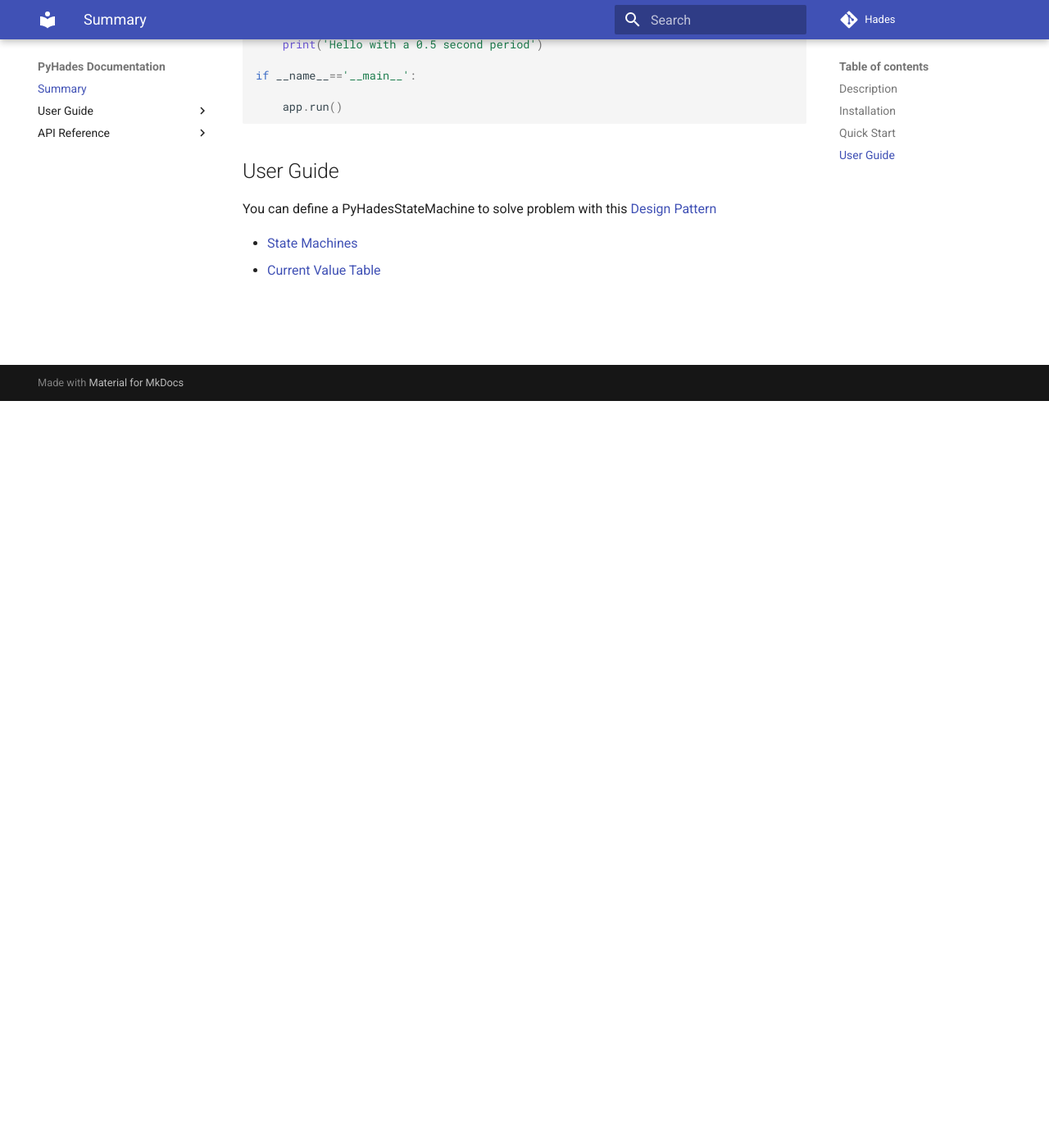
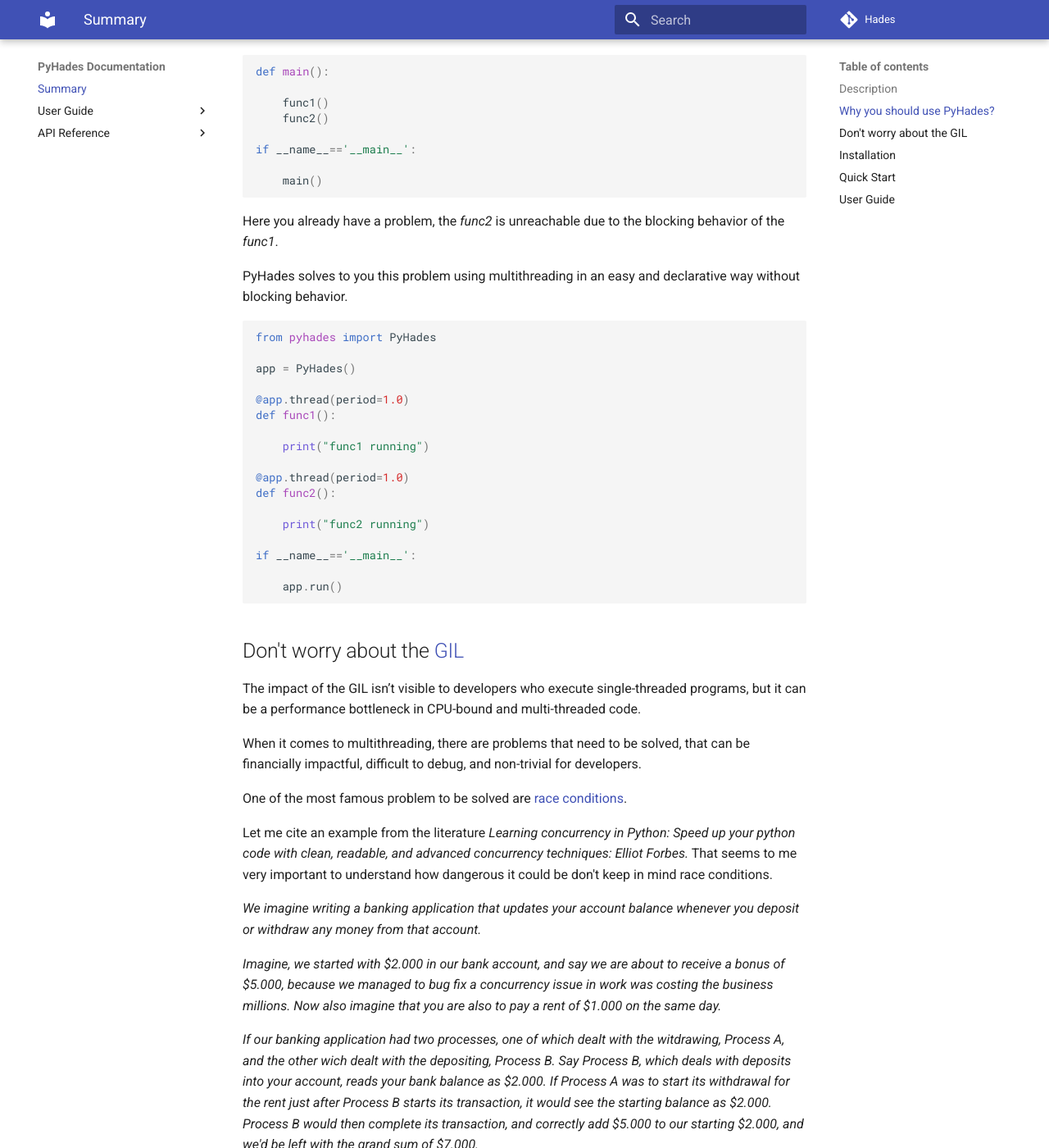
Before and after one commit to know-ai/hades, an MkDocs documentation site: the page built from docs/index.md, in a window 1280 px wide and 1400 px high, scrolled down 911 px. Shown: the whole window at 82% size. Built offline with MkDocs 1.6.1 and Material for MkDocs 9.7.7, drawn with Linux system fonts in a browser that asks for light colours; comment, search, counter and statistics services are not loaded; some of the changed text lies outside the part shown.

Commit message:
Upgrading documentation

````diff
--- a/docs/index.md
+++ b/docs/index.md
@@ -7,6 +7,94 @@
 Situations where the finite state machine design pattern is recommended, PyHades offers a declarative way to solve such a problem.
 
 You can use PyHades for small, medium or even large projects, regardless of the type of application, that is, web, desktop, cloud, embedded development, among others.
+
+## Why you should use PyHades?
+
+Imagine that you have 2 functions that you want to run like [daemons](https://en.wikipedia.org/wiki/Daemon_(computing))
+
+```python
+import time
+
+def func1():
+
+    while True:
+
+        print("func1 running")
+        time.sleep(1)
+
+def func2():
+
+    while True:
+
+        print("func2 running")
+        time.sleep(1)
+```
+
+You run these functions when run a main function.
+
+```python
+def main():
+
+    func1()
+    func2()
+
+if __name__=='__main__':
+
+    main()
+```
+
+Here you already have a problem, the *func2* is unreachable due to the blocking behavior of the *func1*.
+
+PyHades solves to you this problem using multithreading in an easy and declarative way without blocking behavior.
+
+```python
+from pyhades import PyHades
+
+app = PyHades()
+
+@app.thread(period=1.0)
+def func1():
+
+    print("func1 running")
+
+@app.thread(period=1.0)
+def func2():
+
+    print("func2 running")
+
+if __name__=='__main__':
+
+    app.run()
+```
+
+## Don't worry about the [GIL](https://realpython.com/python-gil/#:~:text=The%20Python%20Global%20Interpreter%20Lock%20or%20GIL%2C%20in%20simple%20words,at%20any%20point%20in%20time.)
+
+The impact of the GIL isn’t visible to developers who execute single-threaded programs, but it can be a performance bottleneck in CPU-bound and multi-threaded code.
+
+When it comes to multithreading, there are problems that need to be solved, that can be financially impactful, difficult to debug, and non-trivial for developers.
+
+One of the most famous problem to be solved are [race conditions](https://stackoverflow.com/questions/34510/what-is-a-race-condition).
+
+Let me cite an example from the literature *Learning concurrency in Python: Speed up your python code with clean, readable, and advanced concurrency techniques: Elliot Forbes.* That seems to me very important to understand how dangerous it could be
+don't keep in mind race conditions.
+
+*We imagine writing a banking application that updates your account balance whenever you deposit or withdraw any money from that account.*
+
+*Imagine, we started with $2.000 in our bank account, and say we are about to receive a bonus of $5.000, because we managed to bug fix a concurrency issue in work was costing the business millions. Now also imagine that you are also to pay a rent of $1.000 on the same day.*
+
+*If our banking application had two processes, one of which dealt with the witdrawing, Process A, and the other wich dealt with the depositing, Process B. Say Process B, which deals with deposits into your account, reads your bank balance as $2.000. If Process A was to start its withdrawal for the rent just after Process B starts its transaction, it would see the starting balance as $2.000. Process B would then complete its transaction, and correctly add $5.000 to our starting $2.000, and we'd be left with the grand sum of $7.000.*
+
+*However, since Process A started its transaction thinking that the satrting balance was $2.000, it would unwittingly leave us bonus-less when it updates our final bank balance to $1.000. This is a prime example of a race condition within our software, and it's a very real danger always waiting to strike us in the most unfortunate ways.*
+
+So, **this problem is solved with PyHades with its read/write methods in a safe-thread mechanism.**
+
+Let's take a look at what happened in closer detail. If we look at the following table, we'll see the ideal flow of execution for both Process A and Process B:
+
+![safe-thread mechanism](img/safe-thread-mechanism.png)
+
+However, due to the fact we haven't implemented proper synchronization mechanisms to protect our account balance, Process A and Process B actually followed the following execution path and gave us an erroneous result:
+
+![unsafe-thread mechanism](img/unsafe-thread-mechanism.png)
 
 ## Installation
 You can install PyHades from PyPi
````
Also changed, not shown: docs/img/safe-thread-mechanism.png (added), docs/img/unsafe-thread-mechanism.png (added).
